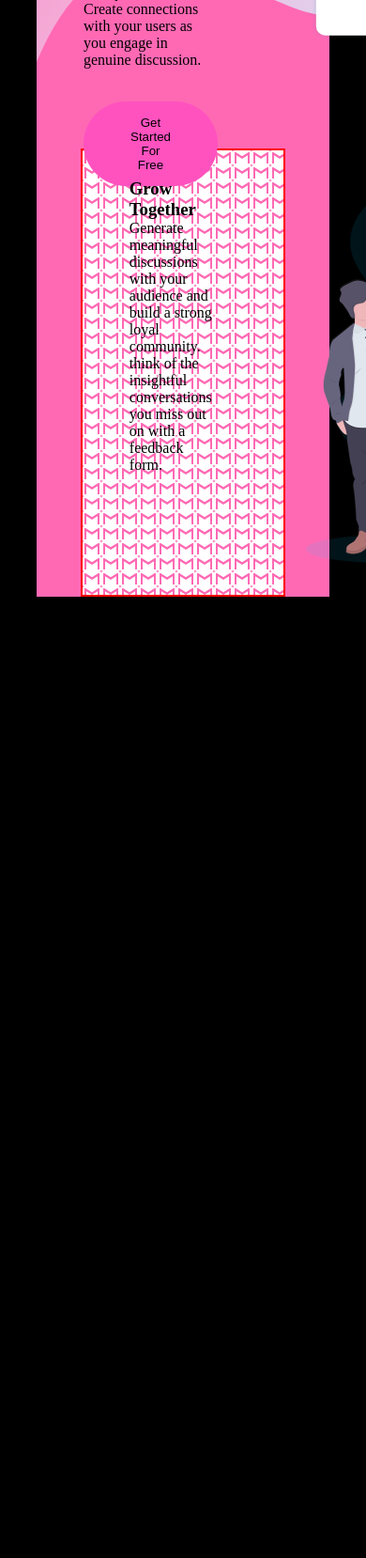
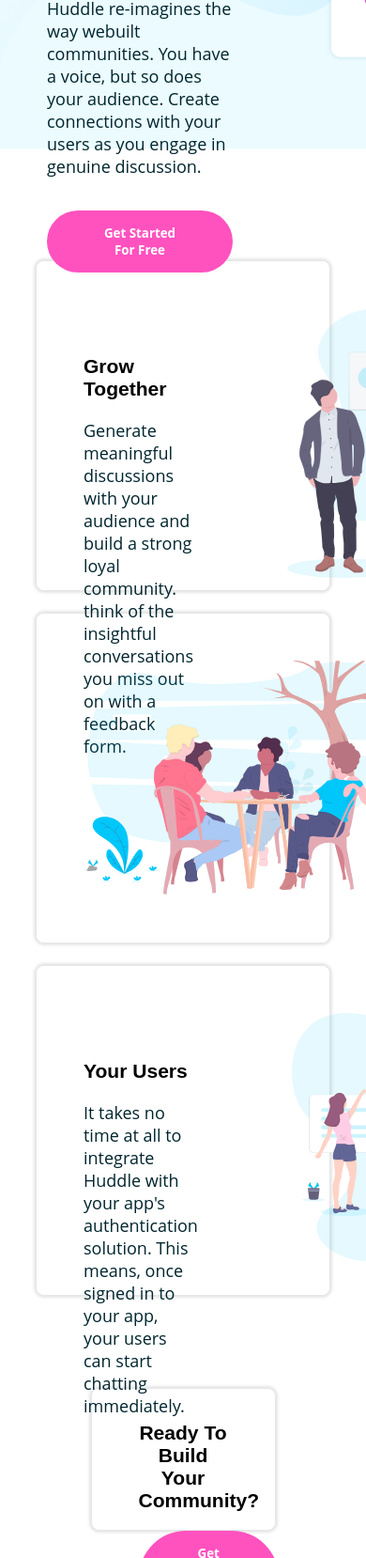
Before and after one commit to Kiki-Kodes/Media-Queries2, a plain HTML site: page index.html in a window 390 px wide. Shown: the part 342-2000 px from the top of the page at 94% size. Before the commit the page ends 977 px from the top, so only its background shows below. Drawn offline with Linux system fonts and the light colour scheme; a web font is replaced by a local one.

Commit message:
modified media query task

```diff
--- a/index.html
+++ b/index.html
@@ -7,13 +7,15 @@
     <title>Media Queries</title>
     <link rel="stylesheet" href="style.css">
     <link rel="icon" type="image/x-icon/ href="images/favicon-32x32 (2).png">
+    <link rel="stylesheet" href="https://fonts.google.com/specimen/Poppins">
+    <link rel="stylesheet" href="https://fonts.google.com/specimen/Open+Sans">
 </head>
 <body>
     <main>
         <div class="container">
            <div class="class1">
             <img class="img1" src="images/logo.svg" alt="Logo">
-            <h2>Build The Community Your Fans Will Love.</h2>
+            <h1>Build The Community Your Fans Will Love.</h1>
             <p>Huddle re-imagines the way webuilt communities. You have a voice, but so does your audience. Create connections with your users as you engage in genuine discussion.</p>
             <button class="btn1">Get Started For Free</button>
            </div>
@@ -22,6 +24,7 @@
             <img class="img2" src="images/illustration-mockups.svg" alt="Mockups">
            </div>
         </div>
+
         <div class="container2">
             <div class="class3">
                 <h3>Grow Together</h3>
@@ -30,6 +33,33 @@
             <div class="class4">
                 <img class="img3" src="images/illustration-grow-together.svg" alt="Grow Together">
             </div>
+
+        </div>
+        <div class="container3">
+            <div class="class5">
+                <img class="img4" src="images/illustration-flowing-conversation.svg" alt="Flowing Conversation">
+            </div>
+            <div class="class6">
+                <h3>Flowing Conversations</h3>
+                <p>You wouldn't paginate a conversation in real life, so why do it online? Our threads have just-in-time loading for a more natural flow.</p>
+            </div>
+        </div>
+
+        <div class="container4">
+            <div class="class7">
+                <h3>Your Users</h3>
+                <p>It takes no time at all to integrate Huddle with your app's authentication solution. This means, once signed in to your app, your users can start chatting immediately.</p>
+            </div>
+            <div class="class8">
+                <img class="img5" src="images/illustration-your-users.svg" alt="Your Users">
+            </div>
+        </div>
+
+        <div class="container5">
+            <div class="class9">
+                <h3>Ready To Build Your Community?</h3>
+                <button class="btn3">Get Started For Free</button>
+            </div>
         </div>
     </main>
 </body>
--- a/style.css
+++ b/style.css
@@ -4,11 +4,10 @@
     box-sizing: border-box;
 }
 body{
-    background-color: black;
+    font-size: 18px;
 }
 main{
-    width: 80%;
-    background-color: hotpink;
+    width: 100%;
     margin: auto;
     height: auto;
 }
@@ -16,16 +15,27 @@ main{
 .container{
     display: flex;
     height: 500px;
-    margin: 2px solid black;
     background-image: url(images/bg-hero-desktop.svg);
+    background-color: hsl(193, 100%, 96%);
 }
 .class1{
     flex: 50%;
-    padding: 30px 50px;
+    padding: 50px 50px;
+}
+h1{
+    padding-bottom: 20px;
+    font-weight: 600;
+    font-family: 'Poppins', sans-serif;
+}
+p{
+    font-weight: 400;
+    font-family: 'Open Sans', sans-serif;
+    margin-bottom: 35px;
+    color: hsl(192, 100%, 9%);
 }
 .class2{
     flex: 50%;
-    padding: 30px 50px;
+    padding: 50px 50px;
 
 }
 .img1{
@@ -38,8 +48,11 @@ main{
 .btn1{
     border: none;
     border-radius: 50px;
+    color: hsl(0, 0%, 100%);
     background-color: hsl(322, 100%, 66%);
     padding: 15px 50px;
+    font-family: 'Open Sans', sans-serif;
+    font-weight: 700;
 }
 .btn2{
     margin-bottom: 30px;
@@ -47,31 +60,107 @@ main{
     border: none;
     border-radius: 50px;
     padding: 5px 15px;
+    background-color: hsl(0, 0%, 100%);
+    font-family: 'Open Sans', sans-serif;
+    font-weight: 700;
 }
 h2{
     margin-bottom: 15px;
 }
-p{
-    margin-bottom: 35px;
-}
+
 /* styling container2 */
 .container2{
     display: flex;
-    width: 70%;
-    border: 2px solid red;
-    height: auto;
+    width: 80%;
+    height: 350px;
     background-image: url(images/icon-email.svg);
     margin: auto;
+    margin-top: 120px;
+    margin-bottom: 25px;
+    border-radius: 8px;
+    box-shadow: 0 0 3px 3px hsl(0, 0%, 0%, 0.1);
 }
 .class3{
     flex: 50%;
-    padding: 30px 50px;
+    padding: 100px 50px;
+}
+h3{
+    padding-bottom: 20px;
+    font-weight: 600;
+    font-family: 'Poppins', sans-serif;
 }
 .class4{
     flex: 50%;
-    padding: 30px 50px;
+    padding: 50px;
 }
 
 .img3{
-    width: 500px;
+    width: 350px;
 }
+/* styling container3 */
+.container3{
+    display: flex;
+    width: 80%;
+    height: 350px;
+    background-image: url(images/icon-email.svg);
+    margin: auto;
+    margin-bottom: 25px;
+    border-radius: 8px;
+    box-shadow: 0 0 3px 3px hsl(0, 0%, 0%, 0.1);
+}
+.class5{
+    flex: 50%;
+    padding: 50px;
+}
+.class6{
+    flex: 50%;
+    padding: 100px 50px;
+}
+.img4{
+    width: 350px;
+}
+
+/* styling container4 */
+.container4{
+    display: flex;
+    width: 80%;
+    height: 350px;
+    background-image: url(images/icon-email.svg);
+    margin: auto;
+    margin-bottom: 100px;
+    border-radius: 8px;
+    box-shadow: 0 0 3px 3px hsl(0, 0%, 0%, 0.1);
+}
+.class7{
+    flex: 50%;
+    padding: 100px 50px;
+}
+.class8{
+    flex: 50%;
+    padding: 50px;
+}
+.img5{
+    width: 350px;
+}
+/* styling container5 */
+.container5{
+    width: 50%;
+    height: 150px;
+    background-image: url(images/icon-email.svg);
+    margin: auto;
+    border-radius: 8px;
+    box-shadow: 0 0 3px 3px hsl(0, 0%, 0%, 0.1);
+}
+.class9{
+    padding: 35px 50px;
+    text-align: center;
+}
+.btn3{
+    border: none;
+    border-radius: 50px;
+    color: hsl(0, 0%, 100%);
+    background-color: hsl(322, 100%, 66%);
+    padding: 15px 50px;
+    font-family: 'Open Sans', sans-serif;
+    font-weight: 700;
+}
```
